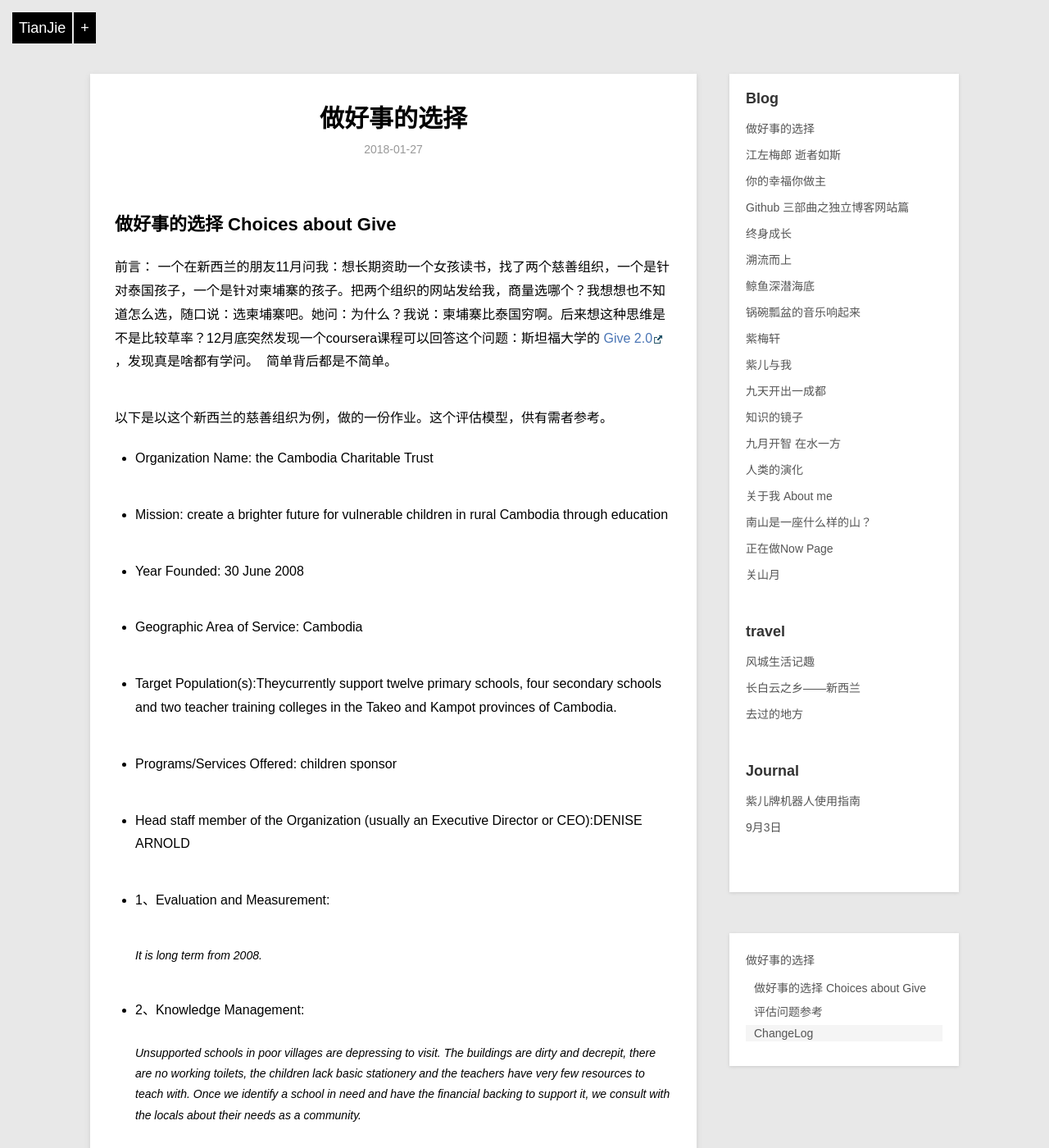
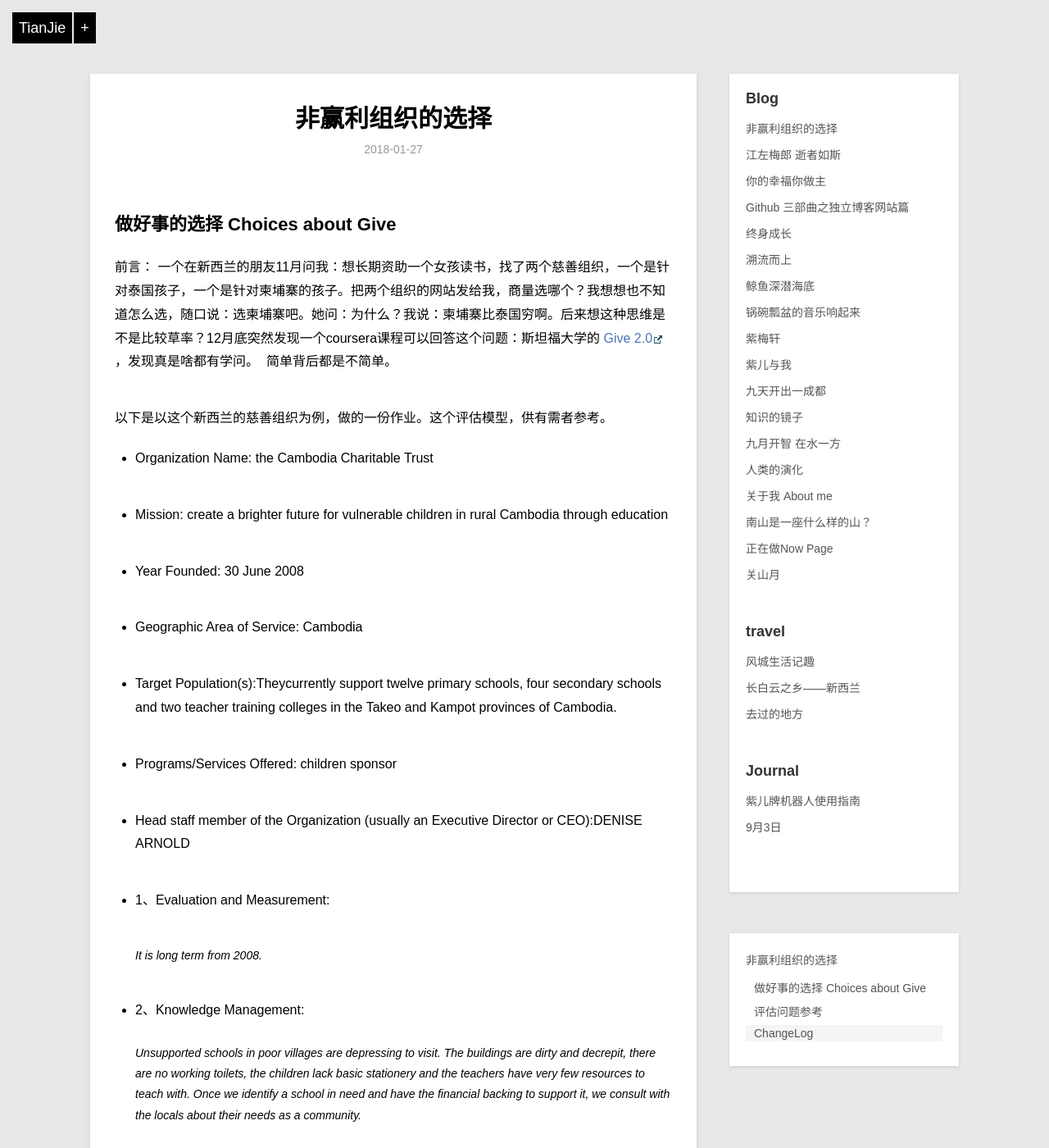
Before and after one commit to violettianjie/violettianjie.github.io, a Jekyll site: the page built from _posts/blog/2018-01-27-give.md, in a window 1280 px wide and 1400 px high. Shown: the whole window at 82% size. Built offline with Jekyll 4.4.1, drawn with Linux system fonts in a browser that asks for light colours; comment, search, counter and statistics services are not loaded; part of the change alters nothing that is shown.

Commit message:
Update 2018-01-27-give.md

```diff
--- a/_posts/blog/2018-01-27-give.md
+++ b/_posts/blog/2018-01-27-give.md
@@ -1,6 +1,6 @@
 ---
 layout: post
-title: "做好事的选择"
+title: "非赢利组织的选择"
 description: "非赢利组织评估模型"
 category: blog
 ---
@@ -95,3 +95,25 @@ category: blog
 ## ChangeLog
 
 1、田捷创建 20180127
+
+
+<div id="disqus_thread"></div>
+<script>
+
+/**
+*  RECOMMENDED CONFIGURATION VARIABLES: EDIT AND UNCOMMENT THE SECTION BELOW TO INSERT DYNAMIC VALUES FROM YOUR PLATFORM OR CMS.
+*  LEARN WHY DEFINING THESE VARIABLES IS IMPORTANT: https://disqus.com/admin/universalcode/#configuration-variables*/
+/*
+var disqus_config = function () {
+this.page.url = https://violettianjie.github.io;  // Replace PAGE_URL with your page's canonical URL variable
+this.page.identifier = https://violettianjie.github.io; // Replace PAGE_IDENTIFIER with your page's unique identifier variable
+};
+*/
+(function() { // DON'T EDIT BELOW THIS LINE
+var d = document, s = d.createElement('script');
+s.src = 'https://https-violettianjie-github-io-1.disqus.com/embed.js';
+s.setAttribute('data-timestamp', +new Date());
+(d.head || d.body).appendChild(s);
+})();
+</script>
+<noscript>Please enable JavaScript to view the <a href="https://disqus.com/?ref_noscript">comments powered by Disqus.</a></noscript>
```
